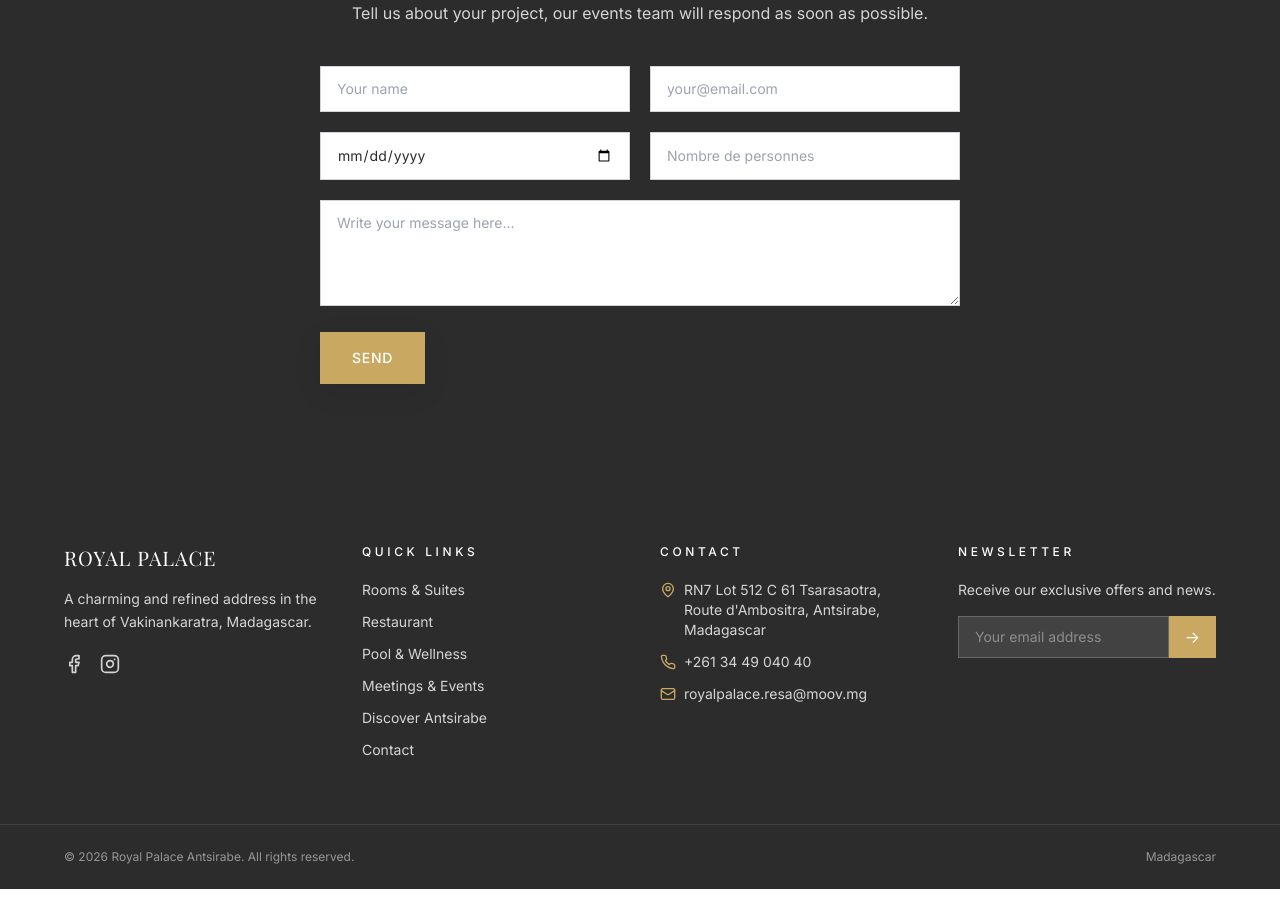
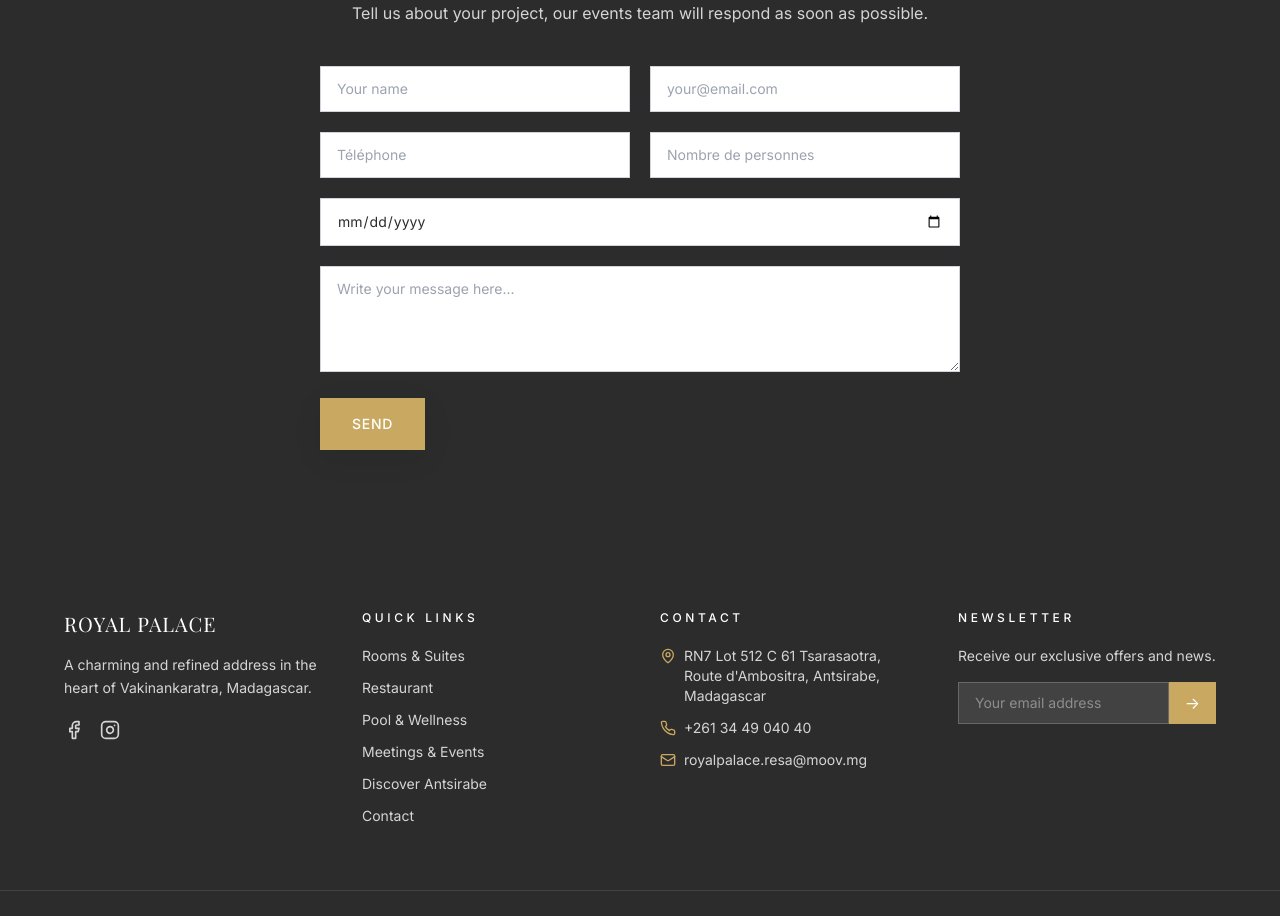
Before and after one commit to Royal-Palace-Hotel/Royal-Frontend, a React (Vite) app: page /reunions-evenements in a window 1280 px wide. Shown: the part 2040-2956 px from the top of the page. Before the commit the page ends 2929 px from the top, so only its background shows below. Built offline with nearby package versions, Linux system fonts and the light colour scheme; no server answers; a web font is replaced by a local one.

Commit message:
Evenements

```diff
--- a/src/pages/Events.tsx
+++ b/src/pages/Events.tsx
@@ -1,5 +1,5 @@
 import { useTranslation } from 'react-i18next'
-import { Users, CheckCircle2 } from 'lucide-react'
+import { Users, CheckCircle2, AlertCircle } from 'lucide-react'
 import { useState, useEffect } from 'react'
 import PageHero from '@/components/PageHero'
 import AnimatedSection from '@/components/AnimatedSection'
@@ -15,6 +15,7 @@ export default function Events() {
   const [eventRooms, setEventRooms] = useState<EventRoom[]>([])
   const [loading, setLoading] = useState(true)
   const [error, setError] = useState<string | null>(null)
+  const [submitError, setSubmitError] = useState<string | null>(null)
   const [form, setForm] = useState<EventFormData>({
     name: '',
     email: '',
@@ -64,21 +65,52 @@ export default function Events() {
 
   function update<K extends keyof EventFormData>(key: K, value: string) {
     setForm((p) => ({ ...p, [key]: value }))
+    if (submitError) setSubmitError(null)
   }
 
   async function handleSubmit(e: React.FormEvent) {
     e.preventDefault()
-    if (!form.name || !validateEmail(form.email) || !form.message) return
+    setSubmitError(null)
+
+    // Validation côté client
+    if (!form.name.trim()) {
+      setSubmitError('Veuillez saisir votre nom.')
+      return
+    }
+    if (!validateEmail(form.email)) {
+      setSubmitError('Veuillez saisir une adresse email valide.')
+      return
+    }
+    if (!form.eventDate) {
+      setSubmitError("Veuillez choisir la date de l'événement.")
+      return
+    }
+    if (!form.guestCount || Number(form.guestCount) < 1) {
+      setSubmitError("Veuillez indiquer le nombre de personnes.")
+      return
+    }
+    if (!form.message.trim()) {
+      setSubmitError('Veuillez décrire votre projet.')
+      return
+    }
+
     setStatus('sending')
     try {
       const result = await api.sendEventInquiry(form)
       if (result.error) {
         console.error('[Royal Palace] Event inquiry failed:', result.error)
+        setSubmitError(
+          typeof result.error === 'string' && result.error !== 'Network error'
+            ? `L'envoi a échoué : ${result.error}`
+            : "L'envoi a échoué. Vérifiez votre connexion et réessayez."
+        )
         setStatus('idle')
       } else {
         setStatus('success')
       }
-    } catch {
+    } catch (err) {
+      console.error('[Royal Palace] Event inquiry exception:', err)
+      setSubmitError('Impossible de contacter le serveur. Veuillez réessayer plus tard.')
       setStatus('idle')
     }
   }
@@ -142,16 +174,71 @@ export default function Events() {
               {t('contact.successMessage')}
             </div>
           ) : (
-            <form onSubmit={handleSubmit} className="mt-10 space-y-5">
+            <form onSubmit={handleSubmit} noValidate className="mt-10 space-y-5">
               <div className="grid grid-cols-1 sm:grid-cols-2 gap-5">
-                <input required placeholder={t('contact.namePlaceholder')} value={form.name} onChange={(e) => update('name', e.target.value)} className={inputClass} />
-                <input required type="email" placeholder={t('contact.emailPlaceholder')} value={form.email} onChange={(e) => update('email', e.target.value)} className={inputClass} />
+                <input
+                  required
+                  placeholder={t('contact.namePlaceholder')}
+                  value={form.name}
+                  onChange={(e) => update('name', e.target.value)}
+                  className={inputClass}
+                />
+                <input
+                  required
+                  type="email"
+                  placeholder={t('contact.emailPlaceholder')}
+                  value={form.email}
+                  onChange={(e) => update('email', e.target.value)}
+                  className={inputClass}
+                />
               </div>
+
               <div className="grid grid-cols-1 sm:grid-cols-2 gap-5">
-                <input type="date" value={form.eventDate} onChange={(e) => update('eventDate', e.target.value)} className={inputClass} />
-                <input type="number" min={1} placeholder="Nombre de personnes" value={form.guestCount} onChange={(e) => update('guestCount', e.target.value)} className={inputClass} />
+                <input
+                  type="tel"
+                  placeholder="Téléphone"
+                  value={form.phone}
+                  onChange={(e) => update('phone', e.target.value)}
+                  className={inputClass}
+                />
+                <input
+                  required
+                  type="number"
+                  min={1}
+                  placeholder="Nombre de personnes"
+                  value={form.guestCount}
+                  onChange={(e) => update('guestCount', e.target.value)}
+                  className={inputClass}
+                />
               </div>
-              <textarea required rows={4} placeholder={t('contact.messagePlaceholder')} value={form.message} onChange={(e) => update('message', e.target.value)} className={inputClass} />
+
+              <input
+                required
+                type="date"
+                value={form.eventDate}
+                onChange={(e) => update('eventDate', e.target.value)}
+                className={inputClass}
+              />
+
+              <textarea
+                required
+                rows={4}
+                placeholder={t('contact.messagePlaceholder')}
+                value={form.message}
+                onChange={(e) => update('message', e.target.value)}
+                className={inputClass}
+              />
+
+              {submitError && (
+                <div
+                  role="alert"
+                  className="flex items-start gap-2 text-sm text-red-300 bg-red-500/10 border border-red-500/30 rounded-md px-4 py-3"
+                >
+                  <AlertCircle size={18} className="shrink-0 mt-0.5" />
+                  <span>{submitError}</span>
+                </div>
+              )}
+
               <button type="submit" disabled={status === 'sending'} className="btn-gold disabled:opacity-60">
                 {status === 'sending' ? t('common.sending') : t('common.send')}
               </button>
```
